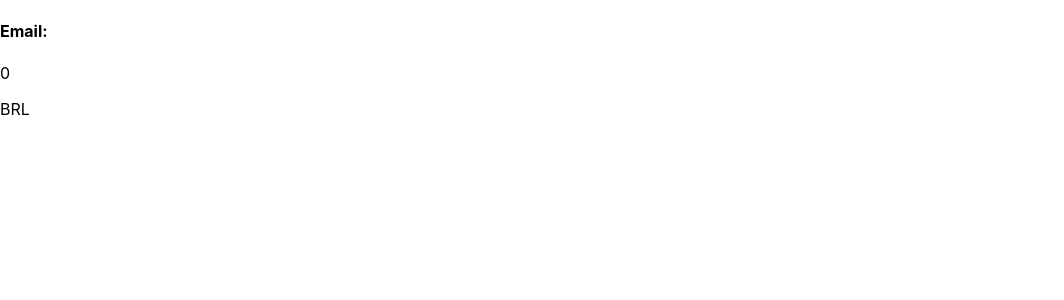
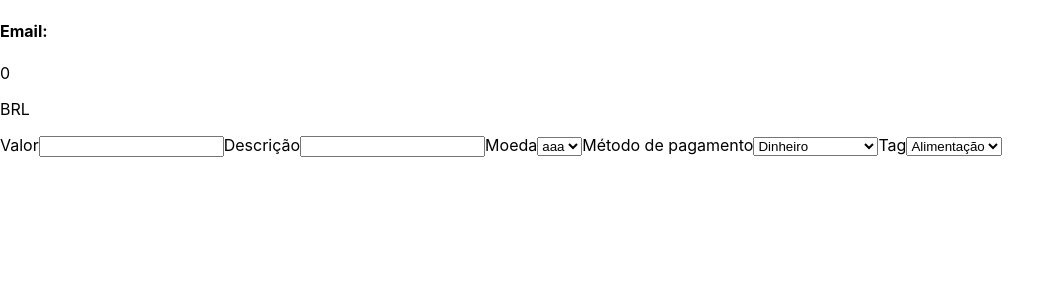
Before and after one commit to gabzzz-dias/wallet-react-redux, a React (Create React App) app: page /carteira in a window 1280 px wide. Shown: the top 300 px of the page, without its empty margins (0-1064 px from the left). Built offline with nearby package versions, Linux system fonts and the light colour scheme.

Commit message:
request 6

```diff
--- a/src/components/Form.js
+++ b/src/components/Form.js
@@ -0,0 +1,44 @@
+import React from 'react';
+
+class Form extends React.Component {
+  render() {
+    return (
+      <form>
+        <label htmlFor="valor">
+          Valor
+          <input type="text" name="valor" />
+        </label>
+        <label htmlFor="descricao">
+          Descrição
+          <input type="text" name="descricao" />
+        </label>
+        <label htmlFor="moeda">
+          Moeda
+          <select name="moeda">
+            <option>aaa</option>
+          </select>
+        </label>
+        <label htmlFor="pagamento">
+          Método de pagamento
+          <select name="pagamento">
+            <option>Dinheiro</option>
+            <option>Cartão de crédito</option>
+            <option>Cartão de débito</option>
+          </select>
+        </label>
+        <label htmlFor="tag">
+          Tag
+          <select name="tag">
+            <option>Alimentação</option>
+            <option>Lazer</option>
+            <option>Trabalho</option>
+            <option>Transporte</option>
+            <option>Saúde</option>
+          </select>
+        </label>
+      </form>
+    );
+  }
+}
+
+export default Form;
--- a/src/pages/Wallet.js
+++ b/src/pages/Wallet.js
@@ -1,11 +1,13 @@
 import React from 'react';
 import Header from '../components/Header';
+import Form from '../components/Form';
 
 class Wallet extends React.Component {
   render() {
     return (
       <section>
         <Header />
+        <Form />
       </section>
     );
   }
```
